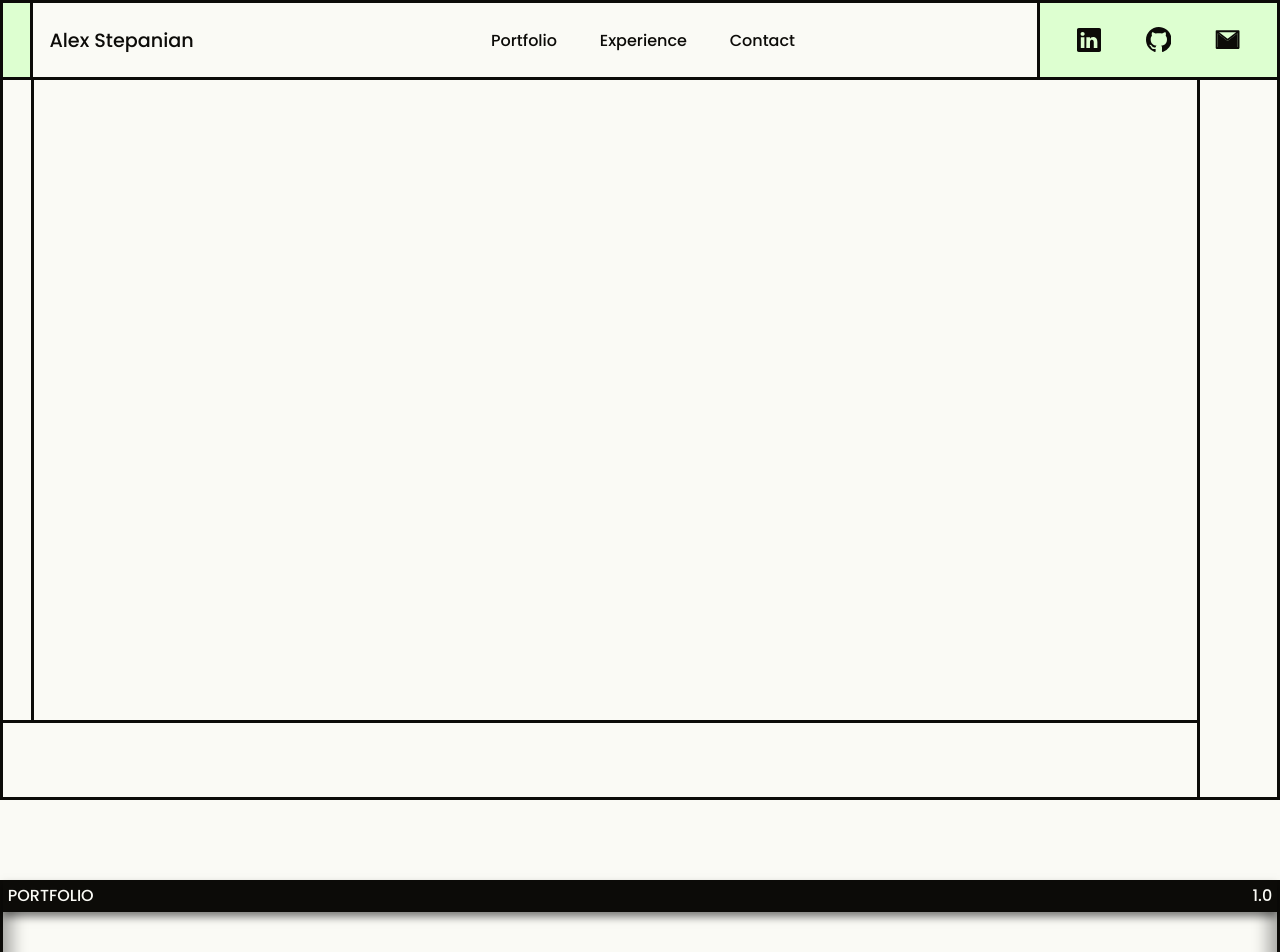
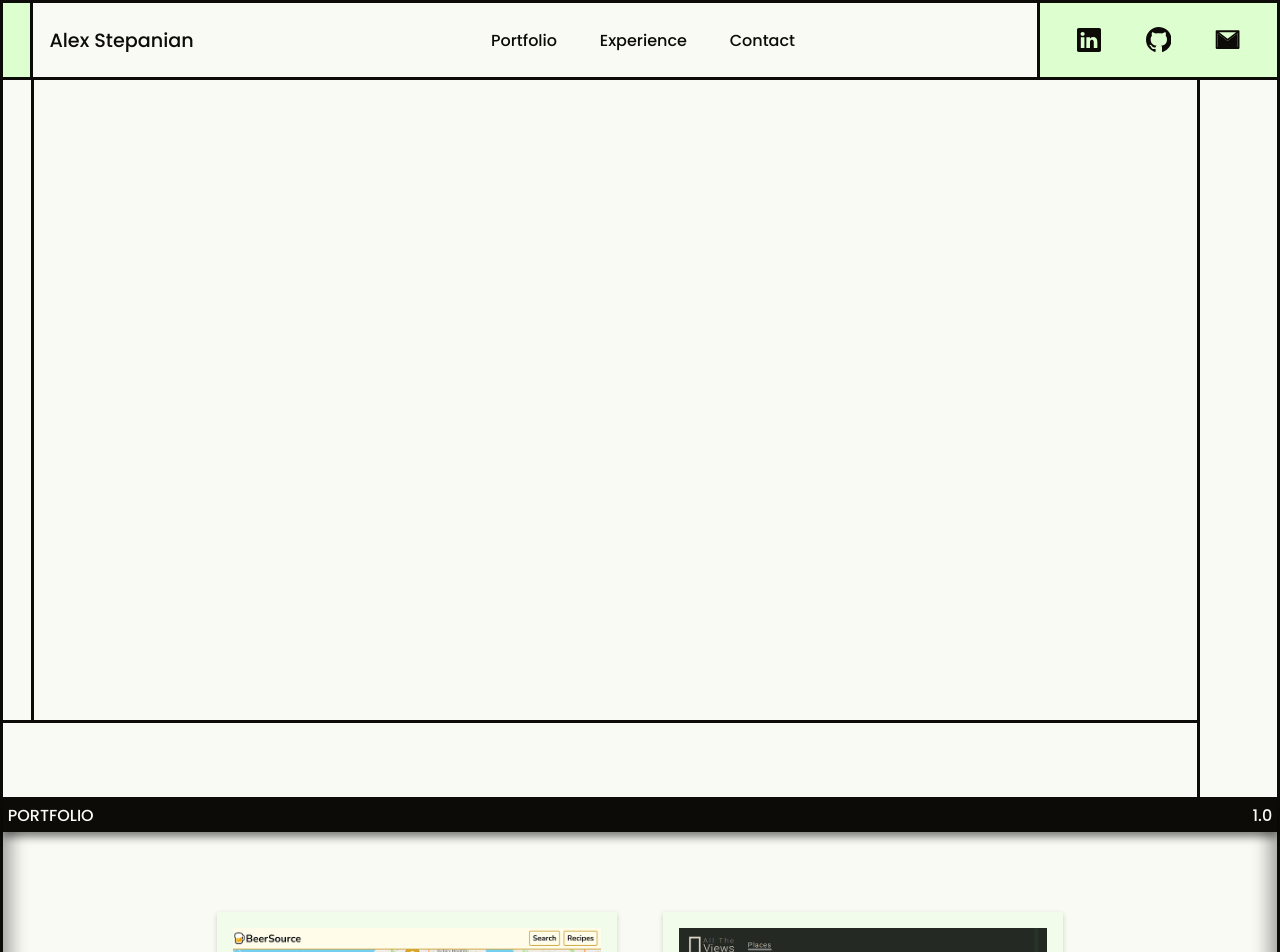
Before and after one commit to a-stepanian/portfolio, a React (Create React App) app: page / in a window 1280 px wide. Shown: the top 952 px of the page. Built offline with nearby package versions, Linux system fonts and the light colour scheme.

Commit message:
remove unused functions from components

```diff
--- a/src/App.js
+++ b/src/App.js
@@ -19,7 +19,6 @@ function App() {
       <Navbar />
       <Sidebar />
       <Hero />
-      <div className="spacer" />
       <div className="content-wrapper">
         <Projects />
         <Experience />
@@ -30,9 +29,6 @@ function App() {
 }
 
 const Wrapper = styled.div`
-  .spacer {
-    height: 5rem;
-  }
   .content-wrapper {
     border-left: var(--small-border);
     border-right: var(--small-border);
--- a/src/components/HamburgerMenu.js
+++ b/src/components/HamburgerMenu.js
@@ -3,7 +3,7 @@ import styled from "styled-components";
 import { useGlobalContext } from "../context";
 
 const HamburgerMenu = () => {
-  const { isSidebarOpen, setIsSidebarOpen, toggleSidebar } = useGlobalContext();
+  const { isSidebarOpen, toggleSidebar } = useGlobalContext();
 
   return (
     <Wrapper onClick={toggleSidebar}>
--- a/src/components/Sidebar.js
+++ b/src/components/Sidebar.js
@@ -4,8 +4,7 @@ import { useGlobalContext } from "../context";
 import SidebarIcons from "./SidebarIcons";
 
 const Sidebar = () => {
-  const { isSidebarOpen, scrollToTargetAdjusted, toggleSidebar } =
-    useGlobalContext();
+  const { isSidebarOpen, scrollToTargetAdjusted } = useGlobalContext();
 
   return (
     <Wrapper>
```
